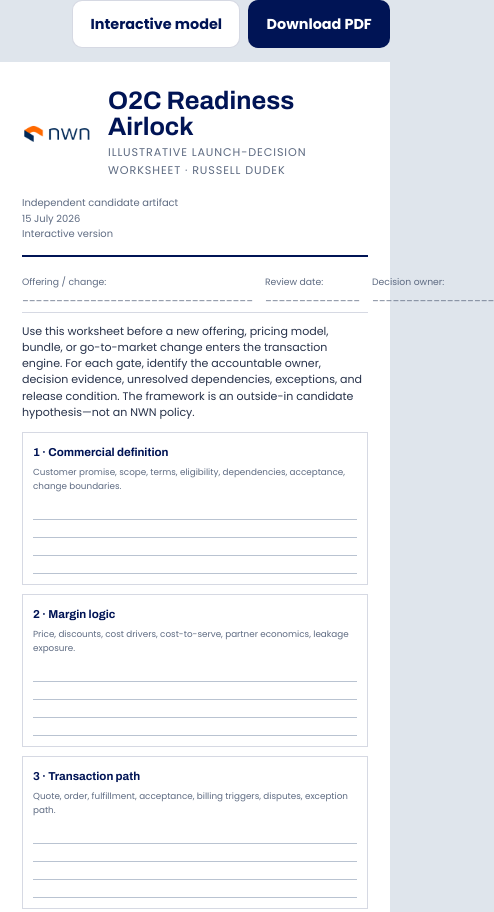
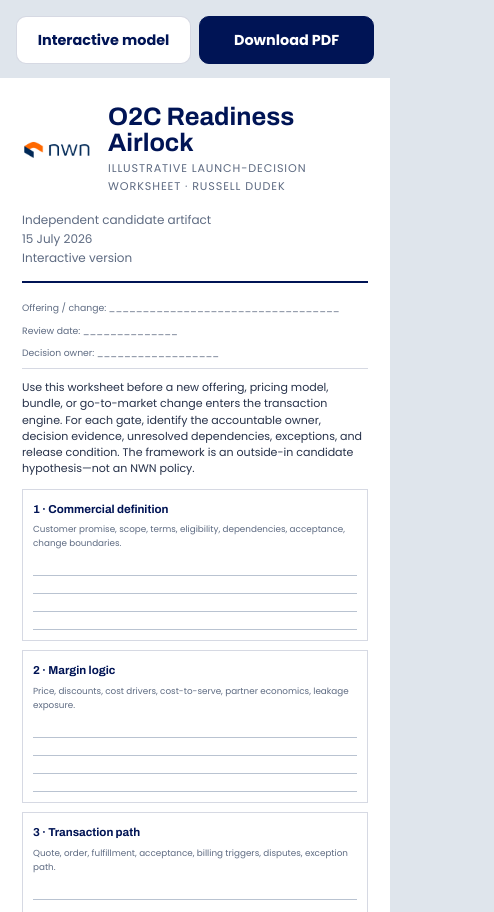
Before and after one commit to russelldudek/nwn, a website: page o2c-readiness-airlock.html in a window 390 px wide. Shown: the top 912 px of the page, 494 px wide, since content can reach past the window. Drawn offline with Linux system fonts and the light colour scheme; files whose address does not match are found by name.

Commit message:
style: repair document controls and responsive overflow

```diff
--- a/styles/readability-audit-fixes.css
+++ b/styles/readability-audit-fixes.css
@@ -1,4 +1,4 @@
-/* Final readability-floor corrections discovered by the route audit. */
+/* Final readability-floor corrections discovered by the rendered route audit. */
 .scan-gate span,
 .scan-gate small,
 .readiness-status span,
@@ -6,10 +6,95 @@
   font-size: .75rem;
 }
 
-.scan-outcome small {
+.scan-gate strong {
+  font-size: .78rem;
+  overflow-wrap: normal;
+  word-break: normal;
+  hyphens: none;
+}
+
+.scan-outcome small,
+.transfer-tag {
   font-size: .78rem;
 }
 
-.transfer-tag {
-  font-size: .78rem;
+.download-bar .button.dark {
+  background-color: #001455 !important;
+  color: #ffffff !important;
+  border-color: #001455 !important;
 }
+
+.download-bar .button.dark:hover,
+.download-bar .button.dark:focus-visible {
+  background-color: #002855 !important;
+  color: #ffffff !important;
+}
+
+@media screen {
+  .doc-contact,
+  .doc-contact a,
+  .doc-footer,
+  .doc-footer a {
+    font-size: .75rem;
+  }
+
+  .inline-link {
+    font-size: .78rem;
+  }
+}
+
+@media screen and (max-width: 840px) {
+  .document-page {
+    padding: 16px 0 0;
+    overflow-x: hidden;
+  }
+
+  .doc-shell,
+  .download-bar {
+    width: 100%;
+    max-width: 100%;
+  }
+
+  .download-bar {
+    padding: 0 16px;
+    flex-wrap: wrap;
+  }
+
+  .paper {
+    width: 100%;
+    min-height: auto;
+    box-shadow: none;
+  }
+
+  .doc-meta-row {
+    flex-wrap: wrap;
+    justify-content: flex-start;
+  }
+}
+
+@media screen and (max-width: 620px) {
+  .kpi-table {
+    width: 100%;
+    max-width: 100%;
+    min-width: 0;
+  }
+
+  .doc-meta-row {
+    display: grid;
+    grid-template-columns: 1fr;
+    gap: 8px;
+  }
+
+  .doc-meta-row span {
+    min-width: 0;
+    overflow-wrap: anywhere;
+  }
+
+  .download-bar {
+    justify-content: stretch;
+  }
+
+  .download-bar .button {
+    flex: 1 1 150px;
+  }
+}
```
